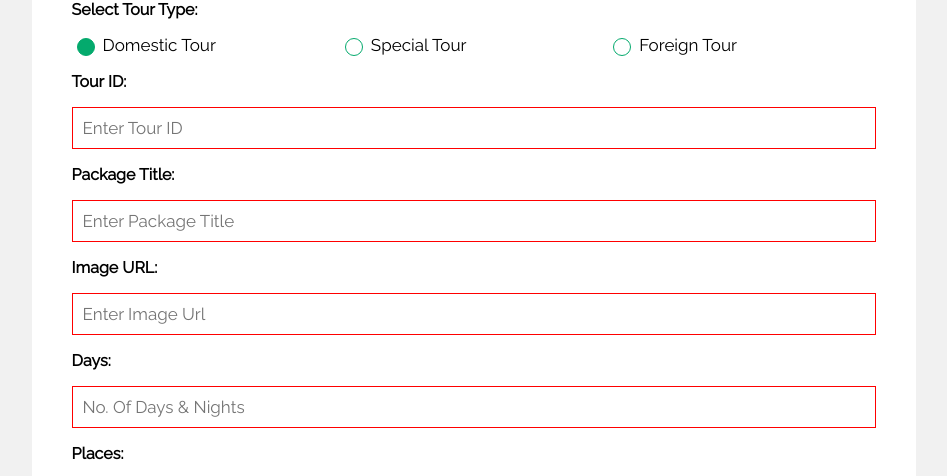
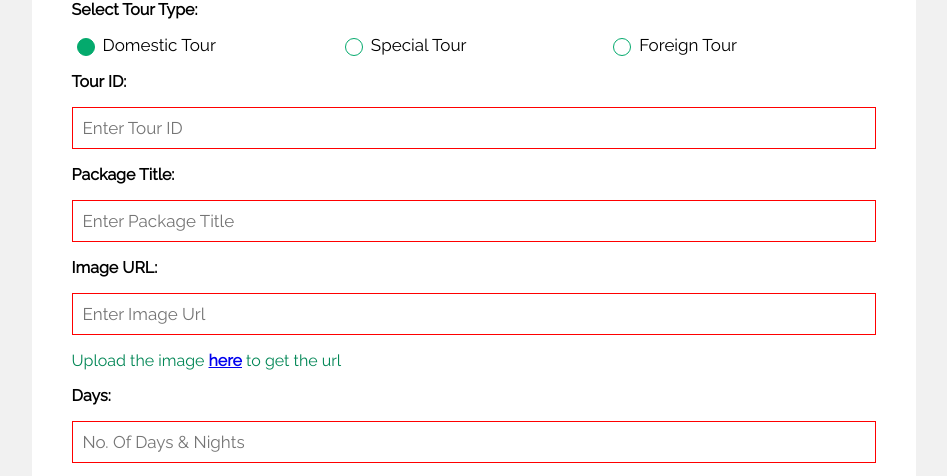
Before and after one commit to AbishekMahi/kumaranadmin, a plain HTML site: page index.html in a window 1280 px wide. Shown: the part 324-800 px from the top of the page, without its empty margins (166-1113 px from the left). Drawn offline with nearby package versions, Linux system fonts and the light colour scheme.

Commit message:
get img link added

```diff
--- a/index.html
+++ b/index.html
@@ -42,13 +42,18 @@
                 Tour ID:
                 <p><input placeholder="Enter Tour ID" required oninput="this.className = ''" id="tour_id" type="text"
                         name="Tour Id" required></p>
-                <p class=""></p>
+                <!-- <p class=""></p> -->
                 Package Title:
                 <p><input placeholder="Enter Package Title" required oninput="this.className = ''" id="title"
                         type="text" name="Package Title" required></p>
                 Image URL:
                 <p><input placeholder="Enter Image Url" oninput="this.className = ''" id="url" name="Package Image"
-                        required type="url"></p>
+                        required type="url">
+                </p>
+                <p class="hint">Upload the image <a href="https://postimages.org/" target="_blank"
+                        rel="noopener noreferrer">here</a>
+                    to get the url</p>
+
                 Days:
                 <p><input placeholder="No. Of Days & Nights" oninput="this.className = ''" id="days" type="text"
                         name="Days" required></p>
@@ -74,7 +79,7 @@
                 <p> <textarea id="Itinerary" placeholder="Add Tour Plans (Day1, Day2, Day3 etc..)"
                         oninput="this.className = ''" rows="8" name="Itinerary" required>
 <!-- Dummy Content -->
-<b>Day 1:</b>Lorem ipsum dolor sit amet consectetur adipisicing elit. <br>
+<b>Day 1:</b> Lorem ipsum dolor sit amet consectetur adipisicing elit. <br>
 <b>Day 2:</b> consectetur adipisicing elit. Dolore, voluptates dicta? <br>
                     </textarea>
                 </p>
--- a/style.css
+++ b/style.css
@@ -122,6 +122,15 @@ textarea {
 
 label span {
     cursor: pointer;
+}
+
+.hint {
+    font-weight: 400 !important;
+    color: #008655;
+}
+.hint a{
+    font-weight: 600 !important;
+    /* color: #008655; */
 }
 
 input[type="radio"] {
@@ -304,8 +313,6 @@ label span {
     background-color: #04AA6D;
 }
 
-
-
 @media only screen and (max-width: 768px) {
     main {
         margin: 0px auto;
```
